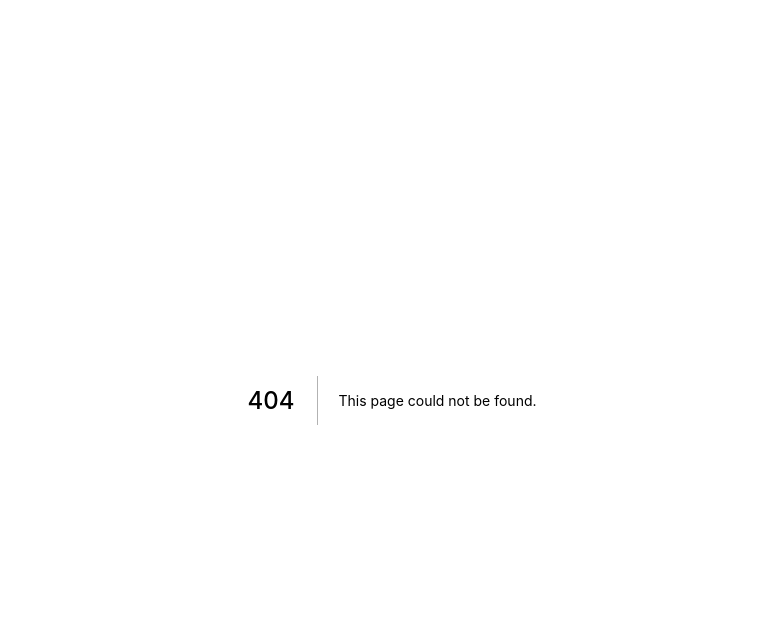
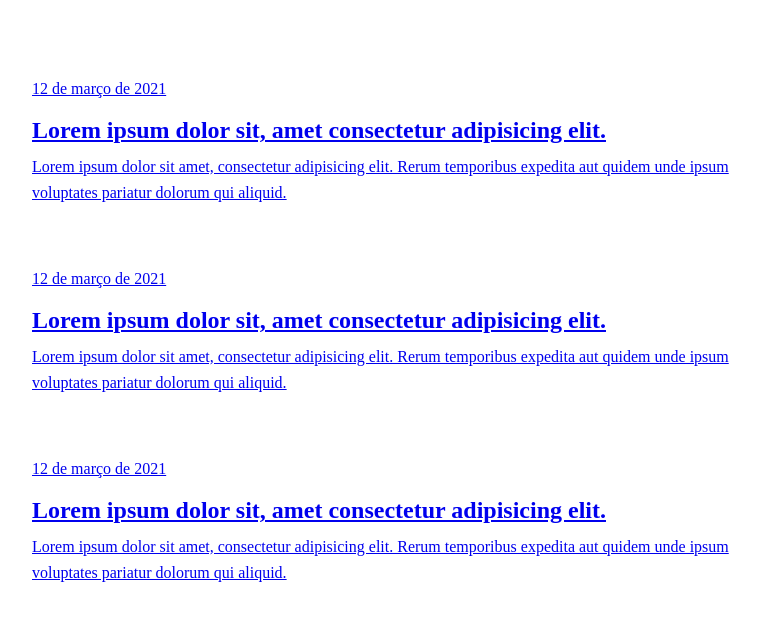
Before and after one commit to RafaelMariscal/igniteNews-Nextjs, a Next.js app: page /posts in a window 1280 px wide. Before the commit this address had no page. Shown: the top 620 px of the page, without its empty margins (248-1008 px from the left). Built offline with nearby package versions, Linux system fonts and the light colour scheme.

Commit message:
Feat/Build posts page frontend with sass

```diff
--- a/package.json
+++ b/package.json
@@ -9,6 +9,7 @@
     "lint": "next lint"
   },
   "dependencies": {
+    "@prismicio/client": "^6.6.1",
     "@stripe/stripe-js": "^1.32.0",
     "axios": "^0.27.2",
     "faunadb": "^4.6.0",
--- a/src/pages/index.tsx
+++ b/src/pages/index.tsx
@@ -15,7 +15,6 @@ interface HomeProps {
 
 
 export default function Home({ product }: HomeProps) {
-
   return (
     <>
       <Head>
--- /dev/null
+++ b/src/pages/posts/index.tsx
@@ -0,0 +1,34 @@
+import Head from "next/head";
+import styles from './styles.module.scss'
+
+export default function Posts() {
+  return (
+    <>
+      <Head>
+        <title>Home | Ignite News</title>
+      </Head>
+
+      <main className={styles.container}>
+        <div className={styles.posts}>
+          <a href="#">
+            <time>12 de março de 2021</time>
+            <strong>Lorem ipsum dolor sit, amet consectetur adipisicing elit.</strong>
+            <p>Lorem ipsum dolor sit amet, consectetur adipisicing elit. Rerum temporibus expedita aut quidem unde ipsum voluptates pariatur dolorum qui aliquid.</p>
+          </a>
+
+          <a href="#">
+            <time>12 de março de 2021</time>
+            <strong>Lorem ipsum dolor sit, amet consectetur adipisicing elit.</strong>
+            <p>Lorem ipsum dolor sit amet, consectetur adipisicing elit. Rerum temporibus expedita aut quidem unde ipsum voluptates pariatur dolorum qui aliquid.</p>
+          </a>
+
+          <a href="#">
+            <time>12 de março de 2021</time>
+            <strong>Lorem ipsum dolor sit, amet consectetur adipisicing elit.</strong>
+            <p>Lorem ipsum dolor sit amet, consectetur adipisicing elit. Rerum temporibus expedita aut quidem unde ipsum voluptates pariatur dolorum qui aliquid.</p>
+          </a>
+        </div>
+      </main>
+    </>
+  )
+}
--- /dev/null
+++ b/src/pages/posts/styles.module.scss
@@ -0,0 +1,46 @@
+.container {
+  max-width: 1120px;
+  margin: 0 auto;
+  padding: 0 2rem;
+}
+
+.posts {
+  max-width: 720px;
+  margin: 5rem auto 0;
+
+  a {
+    display: block;
+
+    &+a {
+      margin-top: 2rem;
+      padding-top: 2rem;
+      border-top: 1px solid var(--gray-700);
+    }
+
+    time {
+      font-size: 1rem;
+      display: flex;
+      align-items: center;
+      color: var(--gray-300);
+    }
+
+    strong {
+      display: block;
+      font-size: 1.5rem;
+      margin-top: 1rem;
+      line-height: 2rem;
+      transition: color 0.15s;
+    }
+
+    p {
+      color: var(--gray-300);
+      margin-top: 0.5rem;
+      line-height: 1.625rem;
+    }
+
+    &:hover strong {
+      color: var(--yellow-500);
+    }
+
+  }
+}
--- a/src/styles/global.scss
+++ b/src/styles/global.scss
@@ -3,6 +3,7 @@
 
   --gray-100: #E1E1E6;
   --gray-300: #A8A8B3;
+  --gray-700: #323238;
   --gray-800: #29292E;
   --gray-850: #1F2729;
   --gray-900: #121214;
```
Also changed, not shown: src/services/prismic.ts (added), 1 other file (tests, documents, lock files or other folders).
